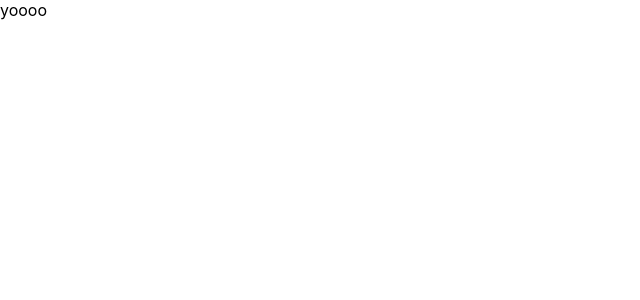
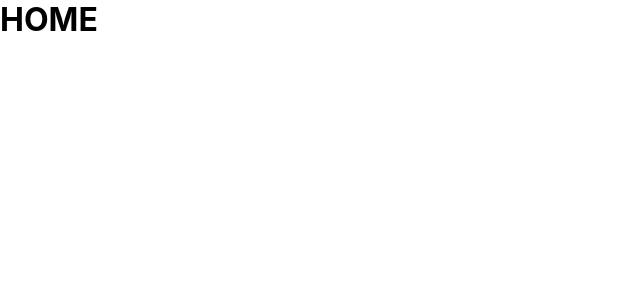
Before and after one commit to MalcolmCusack/amazon-clone, a React (Create React App) app: page / in a window 1280 px wide. Shown: the top 300 px of the page, without its empty margins (0-640 px from the left). Built offline with nearby package versions, Linux system fonts and the light colour scheme.

Commit message:
created the router and header

```diff
--- a/package.json
+++ b/package.json
@@ -8,6 +8,8 @@
     "@testing-library/user-event": "^7.2.1",
     "react": "^16.13.1",
     "react-dom": "^16.13.1",
+    "react-router": "^5.2.0",
+    "react-router-dom": "^5.2.0",
     "react-scripts": "3.4.3"
   },
   "scripts": {
--- a/src/App.js
+++ b/src/App.js
@@ -1,11 +1,24 @@
 import React from 'react';
 import './App.css';
+import { BrowserRouter as Router, Route, Switch } from "react-router-dom";
 
 function App() {
   return (
-    <div className="App">
-      <p> yoooo </p>
-    </div>
+    <Router>
+      <div className="app">
+        <Switch>
+          <Route path="/checkout">
+            <h1>Checkout</h1>
+          </Route>
+          <Router path = "/Login">
+            <h1> Login page </h1>
+          </Router>
+          <Route path="/">
+            <h1> HOME </h1>
+          </Route>
+        </Switch>
+      </div>
+    </Router>
   );
 }
 
```
Also changed, not shown: src/Header.js (added, +10 -0 lines), 1 other file (tests, documents, lock files or other folders).
